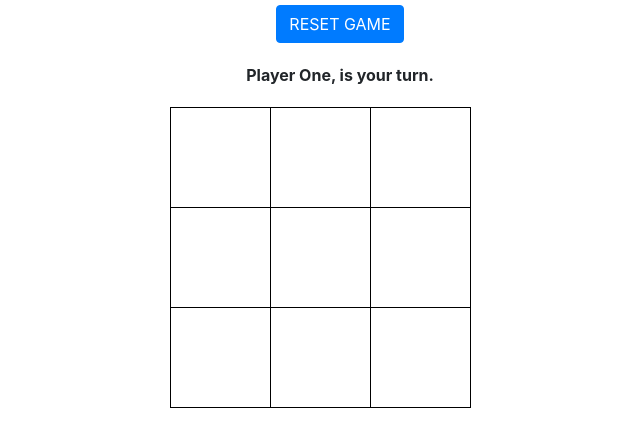
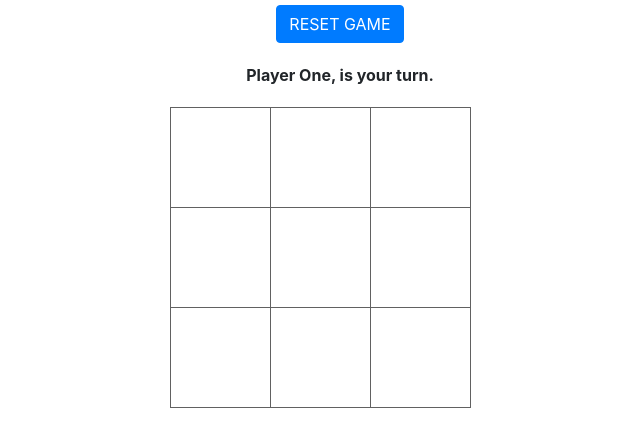
Before and after one commit to rmauritsson/tic-tac-toe, a plain HTML site: page index.html in a window 1280 px wide. Both pictures are taken after a click on the button "START GAME". Shown: the part 51-498 px from the top of the page, without its empty margins (300-940 px from the left). Drawn offline with Linux system fonts and the light colour scheme.

Commit message:
Fix color error

```diff
--- a/css/style.css
+++ b/css/style.css
@@ -20,7 +20,7 @@ table {
 }
 
 table tr td {
-  border: 1px solid #000;
+  border: 1px solid rgb(97, 97, 97);
   width: 100px;
   height: 100px;
   font-size: 30px;
```
